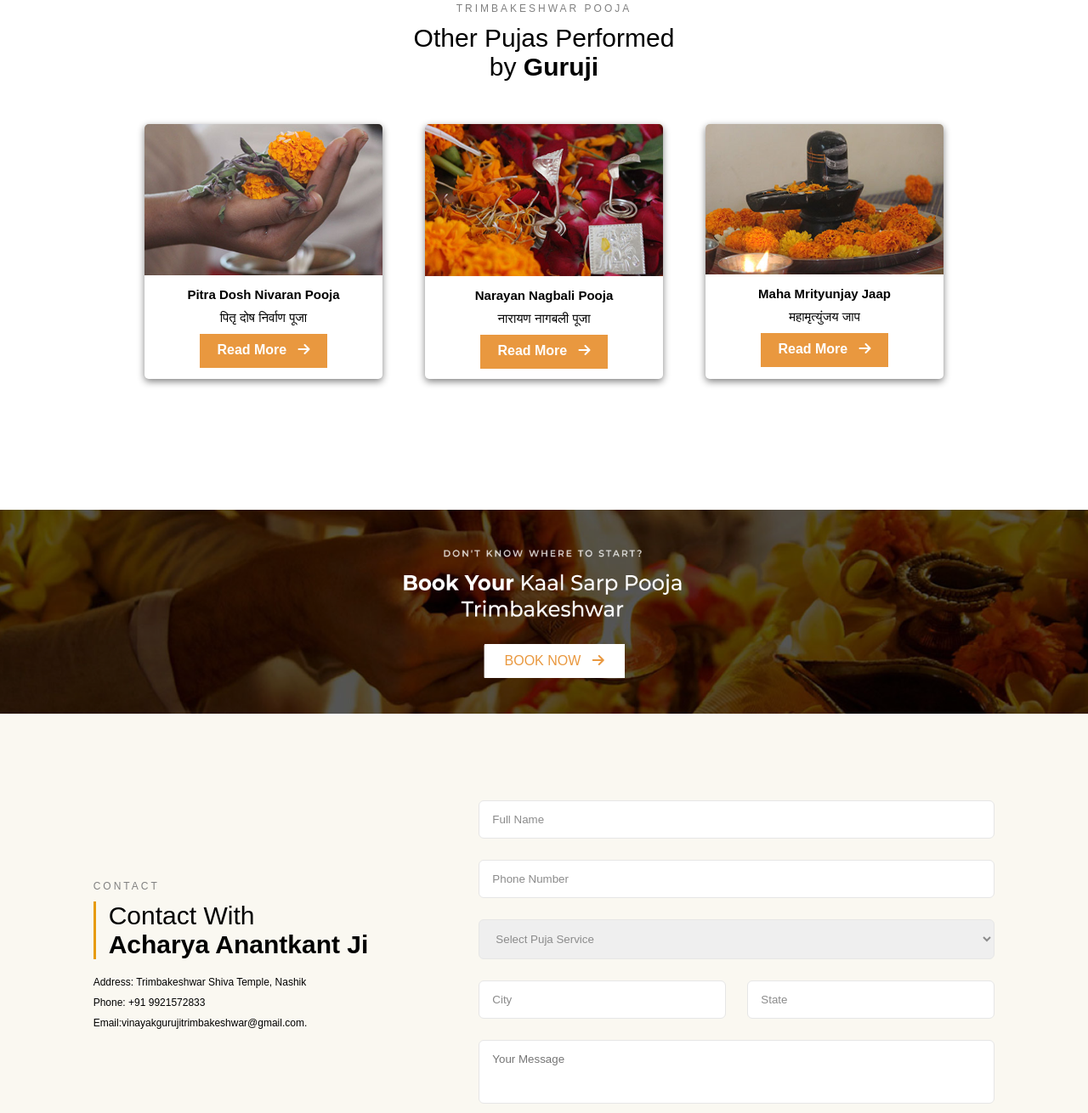
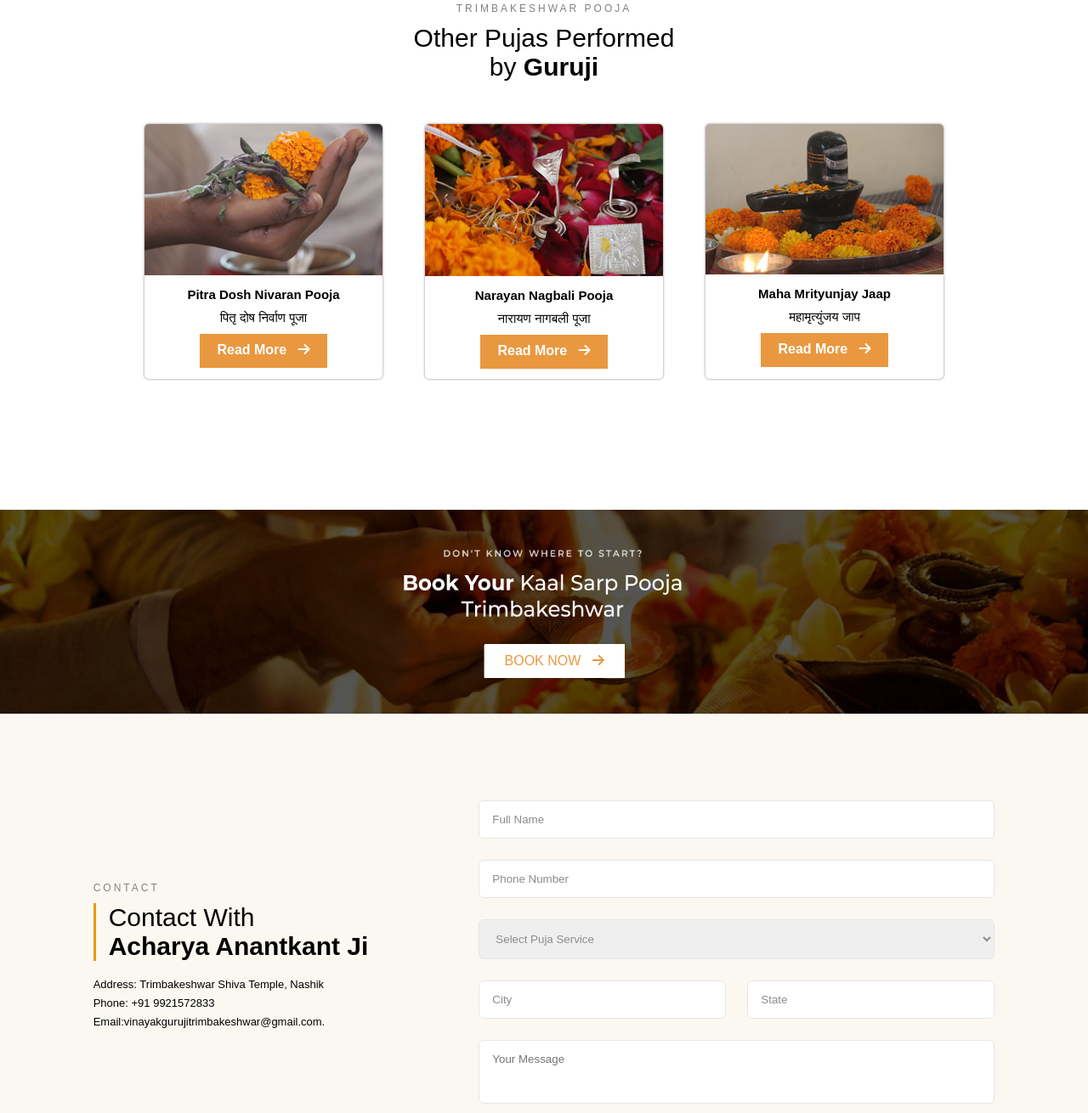
Before and after one commit to harshit1220/coadingkart_assignment, a plain HTML site: page index.html in a window 1280 px wide. Shown: the part 1910-3220 px from the top of the page at 85% size. Drawn offline with Linux system fonts and the light colour scheme.

Commit message:
final design

```diff
--- a/index.html
+++ b/index.html
@@ -180,6 +180,7 @@
                 </div>
             </div>
         </section>
+        <!-- -----------------------contact-------------------------------- -->
         <section>
             <div class="contact">
                 <div class="connect-with-panditji">
@@ -190,13 +191,12 @@
                                 <span style="font-weight: bolder;">Acharya Anantkant Ji</span>
                             </p>
                         </div>
-                        <p style="font-size: 12px; padding-top: 20px;">Address: Trimbakeshwar Shiva Temple, Nashik</p> <p style="font-size: 12px; padding-top: 10px;"> Phone: +91 9921572833 </p><p style="font-size: 12px; padding-top: 10px;">Email:vinayakgurujitrimbakeshwar@gmail.com.</p>
+                        <p style="font-size: 13px; padding-top: 20px;">Address: Trimbakeshwar Shiva Temple, Nashik</p> <p style="font-size: 13px; padding-top: 7px;"> Phone: +91 9921572833 </p><p style="font-size: 13px; padding-top: 7px;">Email:vinayakgurujitrimbakeshwar@gmail.com.</p>
                 </div>
+                <!-- =============================form============================= -->
                 <div class="contact-form">
                     <form action="">
                         <div class="fullName">
-
-
                             <input type="text" placeholder="Full Name">
                         </div>
                         <div class="phoneNumber">
@@ -222,8 +222,10 @@
                     </div>
                     </form>
                 </div>
+                <!-- ----------------------form end-------------------- -->
             </div>
         </section>
+        <!-- ===============================Footer=========================== -->
         <footer>
             <div class="foot">
                 <div class="col 1" style="position: relative; top: -20px;">
--- a/style.css
+++ b/style.css
@@ -220,7 +220,7 @@ body {
   width: 280px;
   border-radius: 5px;
   background-color: white;
-  box-shadow: 0px 3px 8px grey;
+  box-shadow: 0px 0px 3px grey;
 }
 
 .photo img {
```
